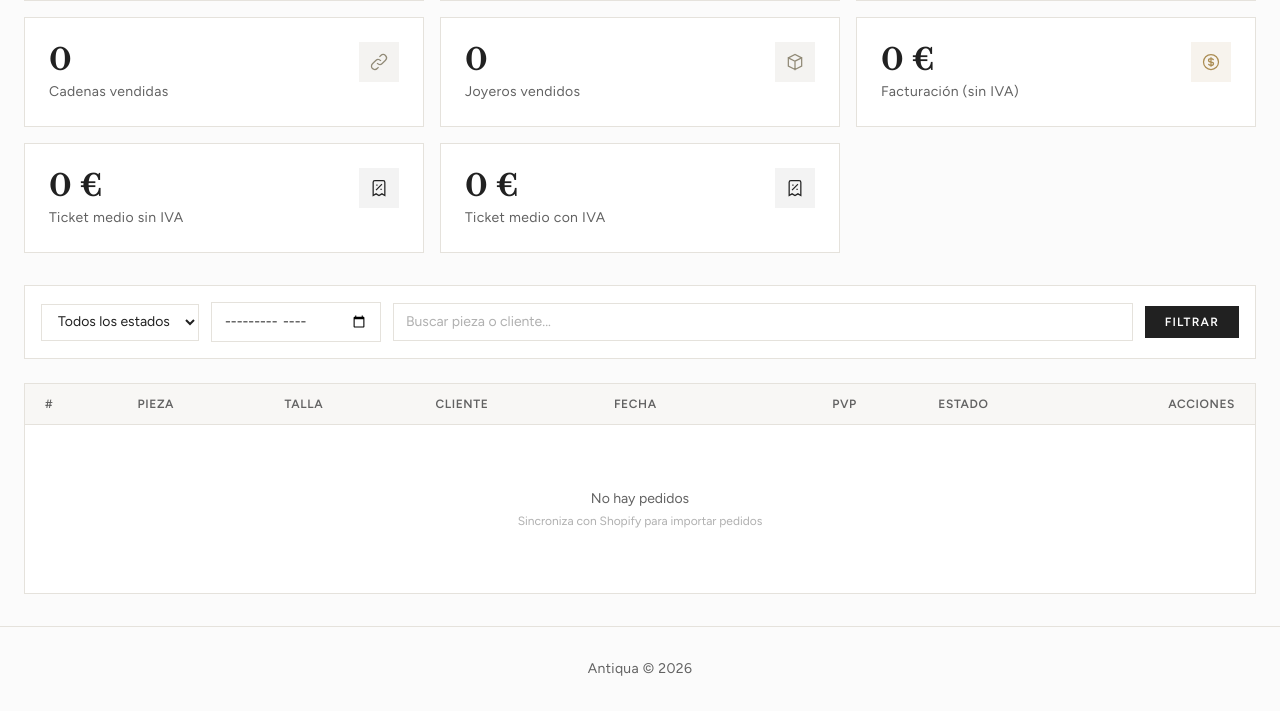
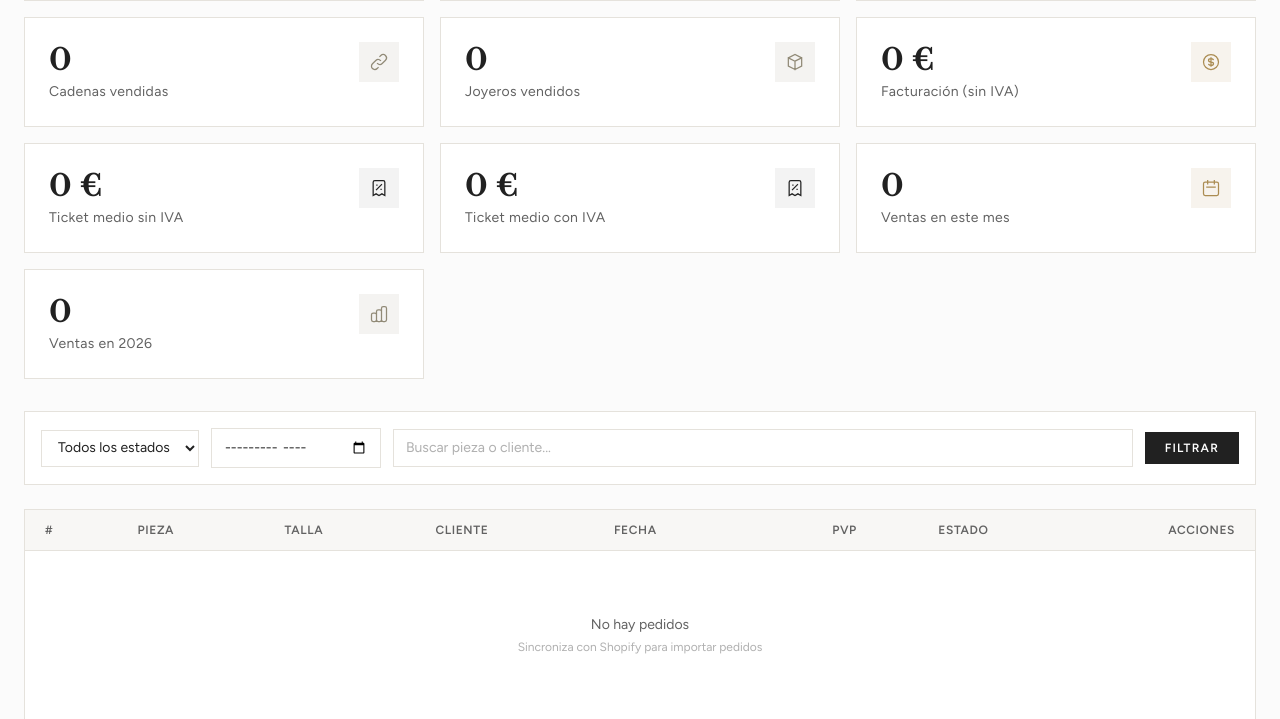
Before and after one commit to AntiquaStore/antiqua-pedidos, a FastAPI app: template templates/dashboard.html in a window 1280 px wide. Shown: the part 291-1010 px from the top of the page. Before the commit the page ends 967 px from the top, so only its background shows below. Run offline with FastAPI, Linux system fonts and the light colour scheme; the template is opened without the code that fills it, so the values that code supplies are empty; some libraries are stand-ins or nearby versions.

Commit message:
Add monthly and yearly sales count KPIs to dashboard
- Ventas en [mes actual]: count of non-joyero orders this month
- Ventas en 2026: count of non-joyero orders this year
- Excludes joyeros from sales counts

Co-Authored-By: Claude Opus 4.6 (1M context) <noreply@anthropic.com>

```diff
--- a/templates/dashboard.html
+++ b/templates/dashboard.html
@@ -178,6 +178,36 @@
             </div>
         </div>
     </div>
+
+    <!-- Ventas este mes -->
+    <div class="bg-white border border-line p-6">
+        <div class="flex items-start justify-between">
+            <div>
+                <p class="text-3xl font-bold text-dark" style="font-family: 'Libre Baskerville', serif;">{{ stats.ventas_mes or 0 }}</p>
+                <p class="text-sm text-secondary mt-1 tracking-wide">Ventas en {{ stats.mes_nombre or 'este mes' }}</p>
+            </div>
+            <div class="w-10 h-10 flex items-center justify-center bg-bronze/10">
+                <svg class="w-5 h-5 text-bronze" fill="none" stroke="currentColor" viewBox="0 0 24 24">
+                    <path stroke-linecap="square" stroke-width="1.5" d="M8 7V3m8 4V3m-9 8h10M5 21h14a2 2 0 002-2V7a2 2 0 00-2-2H5a2 2 0 00-2 2v12a2 2 0 002 2z"/>
+                </svg>
+            </div>
+        </div>
+    </div>
+
+    <!-- Ventas en el año -->
+    <div class="bg-white border border-line p-6">
+        <div class="flex items-start justify-between">
+            <div>
+                <p class="text-3xl font-bold text-dark" style="font-family: 'Libre Baskerville', serif;">{{ stats.ventas_ano or 0 }}</p>
+                <p class="text-sm text-secondary mt-1 tracking-wide">Ventas en 2026</p>
+            </div>
+            <div class="w-10 h-10 flex items-center justify-center bg-taupe/10">
+                <svg class="w-5 h-5 text-taupe" fill="none" stroke="currentColor" viewBox="0 0 24 24">
+                    <path stroke-linecap="square" stroke-width="1.5" d="M9 19v-6a2 2 0 00-2-2H5a2 2 0 00-2 2v6a2 2 0 002 2h2a2 2 0 002-2zm0 0V9a2 2 0 012-2h2a2 2 0 012 2v10m-6 0a2 2 0 002 2h2a2 2 0 002-2m0 0V5a2 2 0 012-2h2a2 2 0 012 2v14a2 2 0 01-2 2h-2a2 2 0 01-2-2z"/>
+                </svg>
+            </div>
+        </div>
+    </div>
 </div>
 
 <!-- Filters -->
```
Also changed, not shown: models.py (+18 -0 lines).
